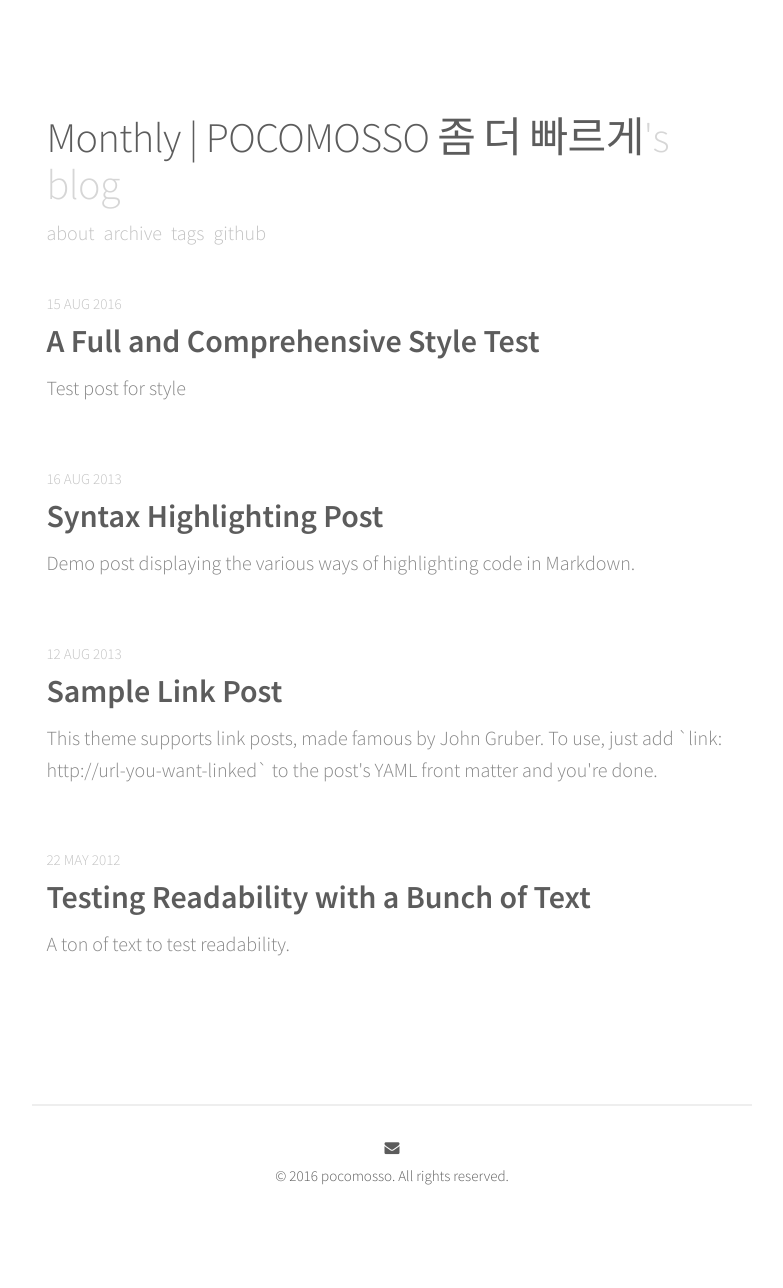
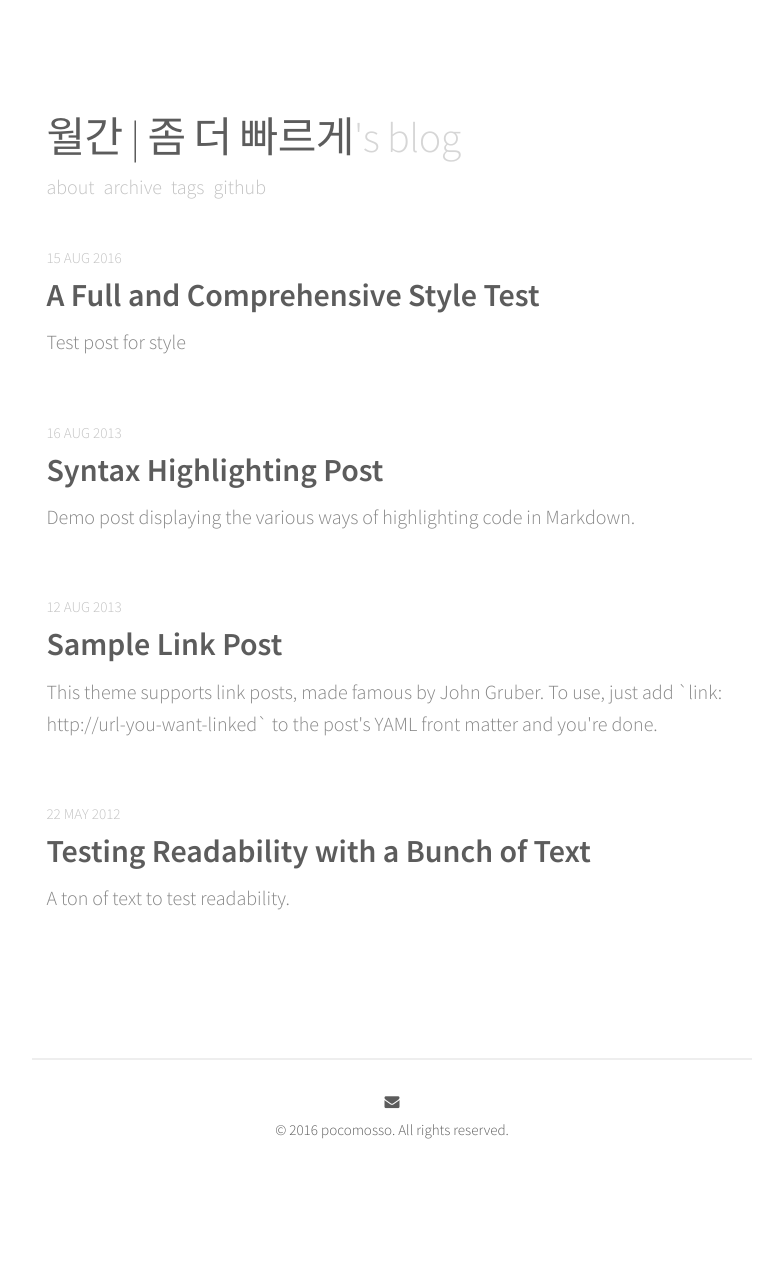
Before and after one commit to aweekj/Kiko-plus, a Jekyll site: the page built from index.html, in a window 1280 px wide. Shown: the whole page, without its empty margins (248-1031 px from the left). Built offline with Jekyll 4.4.1, drawn with Linux system fonts in a browser that asks for light colours; nearby versions of some CDN libraries; the list of posts is cut into pages by our own code; after the commit the page ends 1242 px from its top, so only the background shows below that.

Commit message:
Update _config.yml

```diff
--- a/_config.yml
+++ b/_config.yml
@@ -3,7 +3,7 @@
 # # # # # # # # # # # # #
 
 # Basic
-name:               "Monthly  |  POCOMOSSO 좀 더 빠르게"
+name:               "월간  |  좀 더 빠르게"
 
 
 
```
